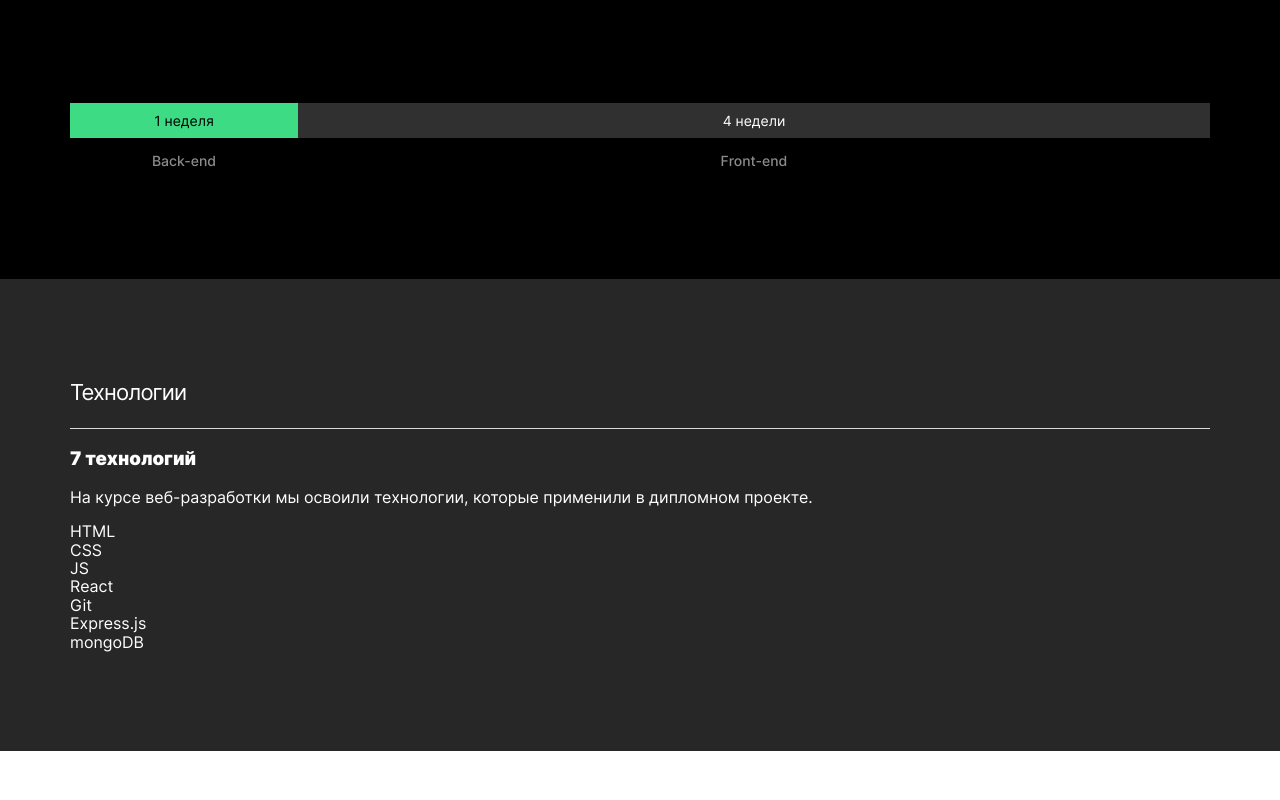
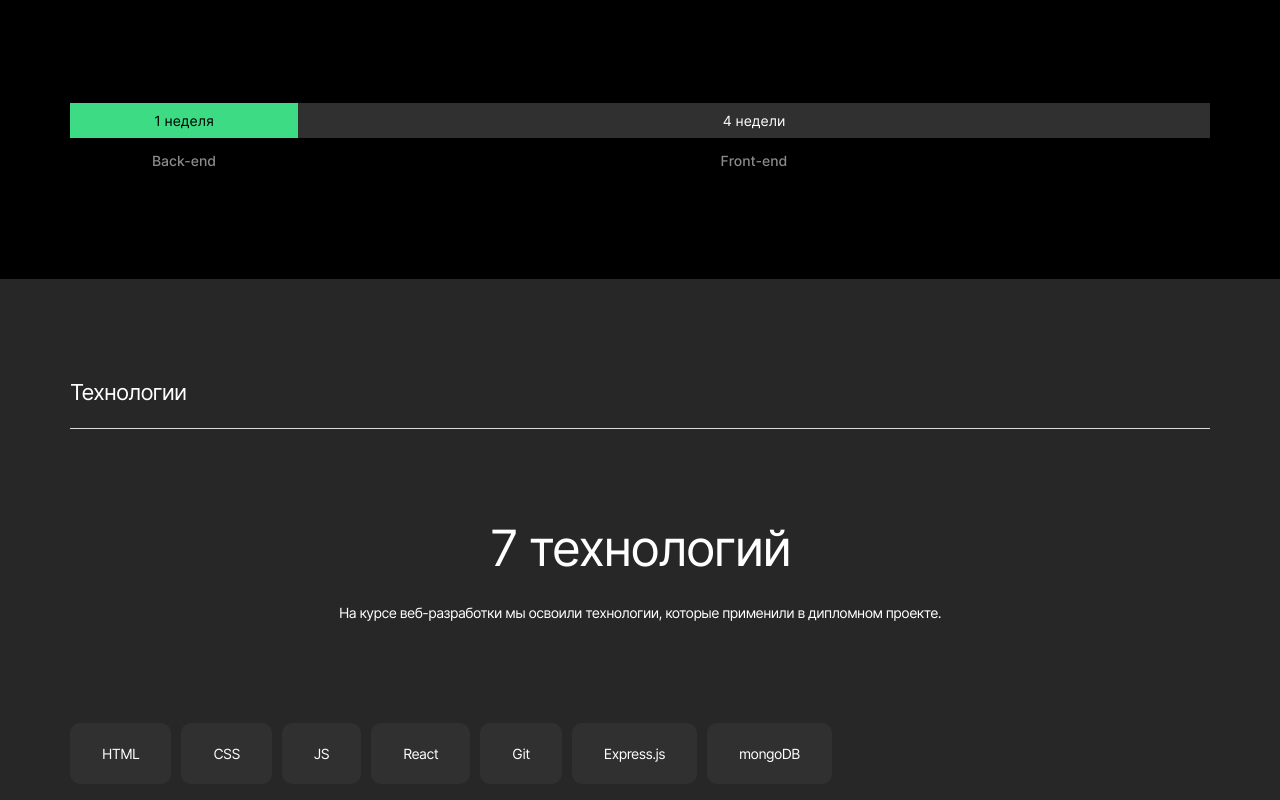
Before and after one commit to krylovis/movies-explorer-frontend, a React (Create React App) app: page / in a window 1280 px wide. Shown: the part 960-1760 px from the top of the page. Before the commit the page ends 1711 px from the top, so only its background shows below. Built offline with nearby package versions, Linux system fonts and the light colour scheme.

Commit message:
add techs css

```diff
--- a/src/components/Techs/Techs.css
+++ b/src/components/Techs/Techs.css
@@ -1 +1,50 @@
-.techs {}
+.techs {
+  display: flex;
+  flex-direction: column;
+  gap: 100px;
+  padding-top: 90px;
+}
+
+.techs__info {
+  display: flex;
+  flex-direction: column;
+  gap: 26px;
+}
+
+.techs__title {
+  margin: 0;
+  text-align: center;
+  font-size: 50px;
+  font-style: normal;
+  font-weight: 400;
+  line-height: 58px;
+  letter-spacing: -2px;
+}
+
+.techs__text {
+  margin: 0;
+  text-align: center;
+  font-size: 14px;
+  font-style: normal;
+  font-weight: 400;
+  line-height: 20px;
+  letter-spacing: -0.56px;
+}
+
+.techs__list {
+  display: flex;
+  gap: 10px;
+}
+
+.techs__item {
+  text-align: center;
+  font-size: 14px;
+  font-style: normal;
+  font-weight: 400;
+  line-height: normal;
+  letter-spacing: -0.56px;
+
+  padding: 22px 32px;
+  border-radius: 10px;
+  background-color: #303030;
+}
```
